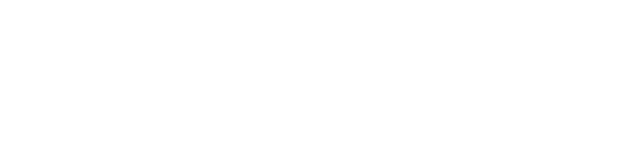
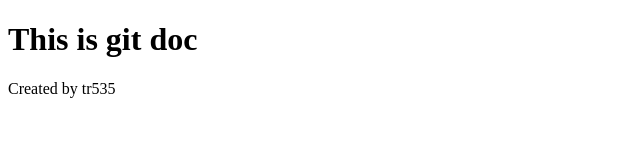
Before and after one commit to tr535/test2, a plain HTML site: page index.html in a window 1280 px wide. Shown: the whole page, without its empty margins (0-640 px from the left). Drawn offline with Linux system fonts and the light colour scheme.

Commit message:
add some text to index.html file

```diff
--- a/index.html
+++ b/index.html
@@ -6,6 +6,9 @@
     <title>Document</title>
 </head>
 <body>
-
+    <h1>This is git doc</h1>
+    <p>
+        Created by tr535
+    </p>
 </body>
 </html>
```
Also changed, not shown: starter.txt.
